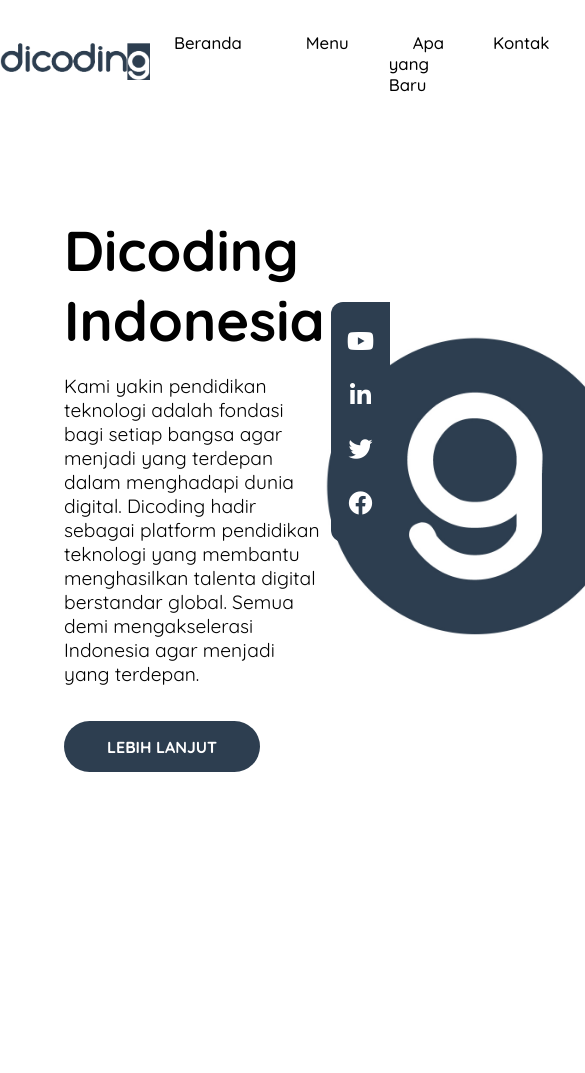
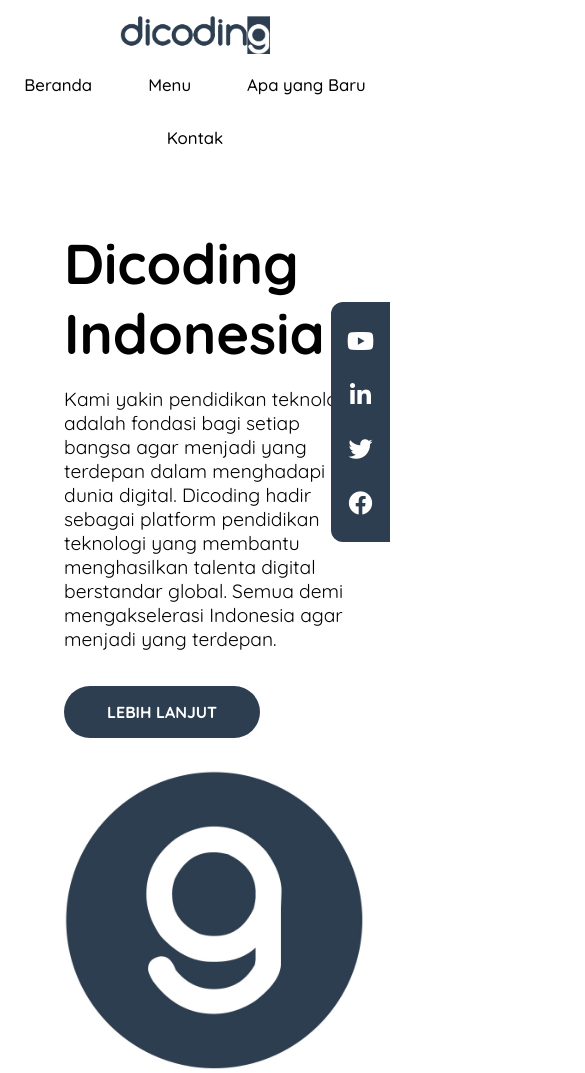
Before and after one commit to FirdhausDwiSukma/landing-page-dicoding, a plain HTML site: page index.html in a window 390 px wide. Shown: the top 1073 px of the page, 585 px wide, since content can reach past the window. Before the commit the page ends 844 px from the top, so only its background shows below. Drawn offline with Linux system fonts and the light colour scheme.

Commit message:
add viewport mobile

```diff
--- a/css/app.css
+++ b/css/app.css
@@ -159,3 +159,18 @@
 
   transition: all 0.1s ease-in-out;
 }
+
+/* Medium devices (768px dan di bawahnya) */
+@media screen and (max-width: 768px) {
+  header.navbar-container {
+    flex-direction: column;
+  }
+  header.navbar-container .nav-list ul {
+    flex-wrap: wrap;
+    column-gap: 0.5rem;
+  }
+  main .content {
+    flex-direction: column;
+    gap: 2rem;
+  }
+}
```
